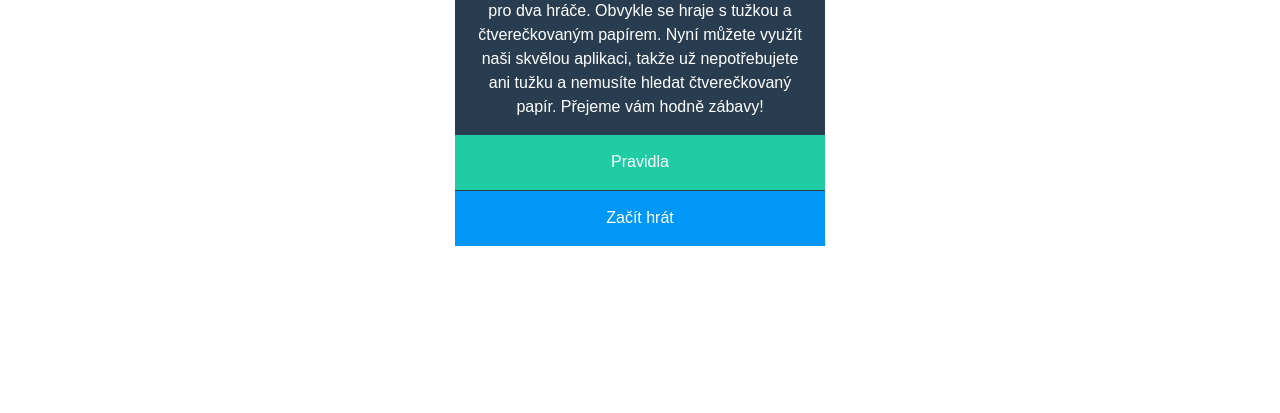
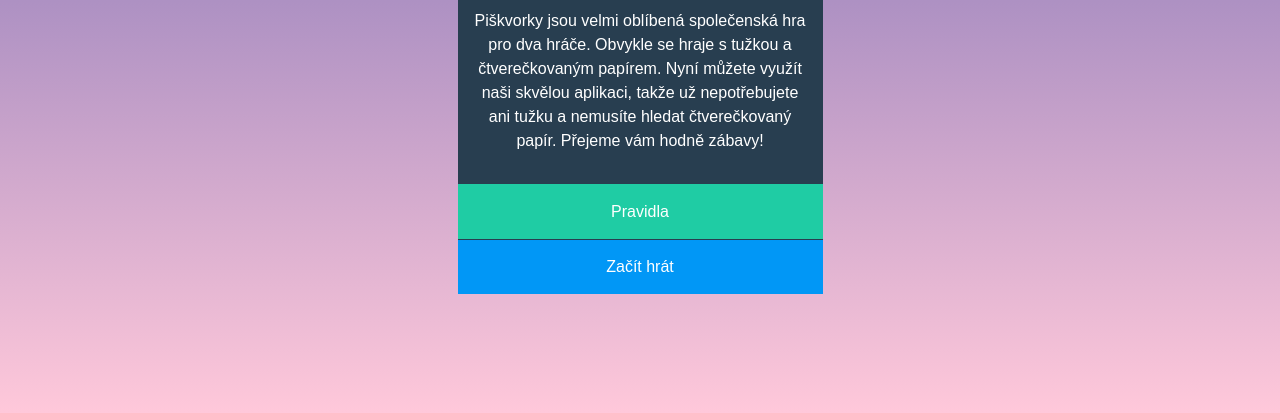
Before and after one commit to tina-pet/piskvorky, a plain HTML site: page index.html in a window 1280 px wide. Shown: the part 387-800 px from the top of the page. Drawn offline with Linux system fonts and the light colour scheme.

Commit message:
Přidán gradient + finální úprava

```diff
--- a/style.css
+++ b/style.css
@@ -1,8 +1,10 @@
 .obsah {
-  width: 370px;
+  width: 365px;
   margin-left: auto;
   margin-right: auto;
+  margin-top: 60px;
   text-align: center;
+  background-color: #283e50;
 }
 
 img {
@@ -14,6 +16,7 @@ h1 {
   color: #ffffff;
   font-size: 48px;
   font-weight: 300;
+  margin: 25px;
 }
 
 p {
@@ -21,11 +24,7 @@ p {
   color: #ffffff;
   font-size: 16px;
   line-height: 1.5;
-  padding: 0 5%;
-}
-
-.obsah {
-  background-color: #283e50;
+  padding: 0px 15px 15px 15px;
 }
 
 a {
@@ -52,3 +51,10 @@ a {
 .zacithrat:hover {
   background-color: #0090e9;
 }
+
+body {
+  margin: 0;
+  background: linear-gradient(#615dad, #ffc8da);
+  background-repeat: no-repeat;
+  background-attachment: fixed;
+}
```
